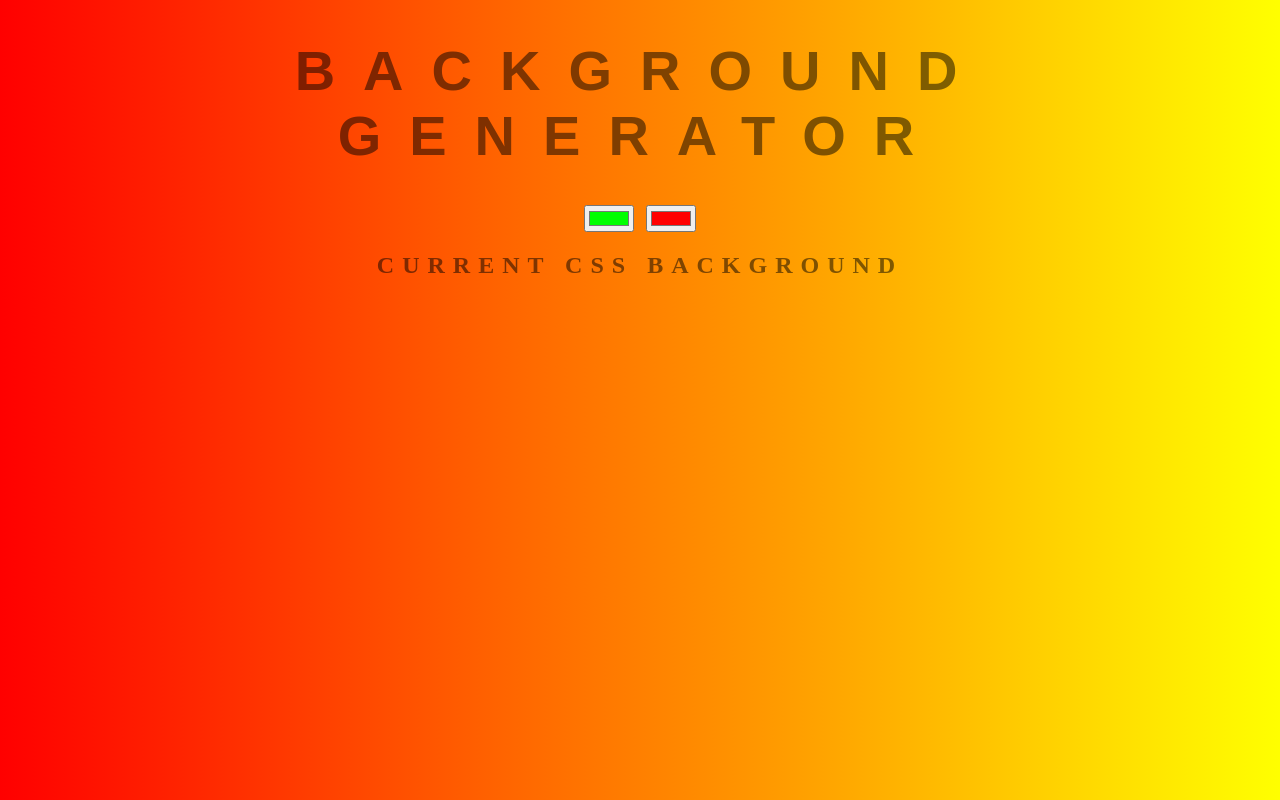
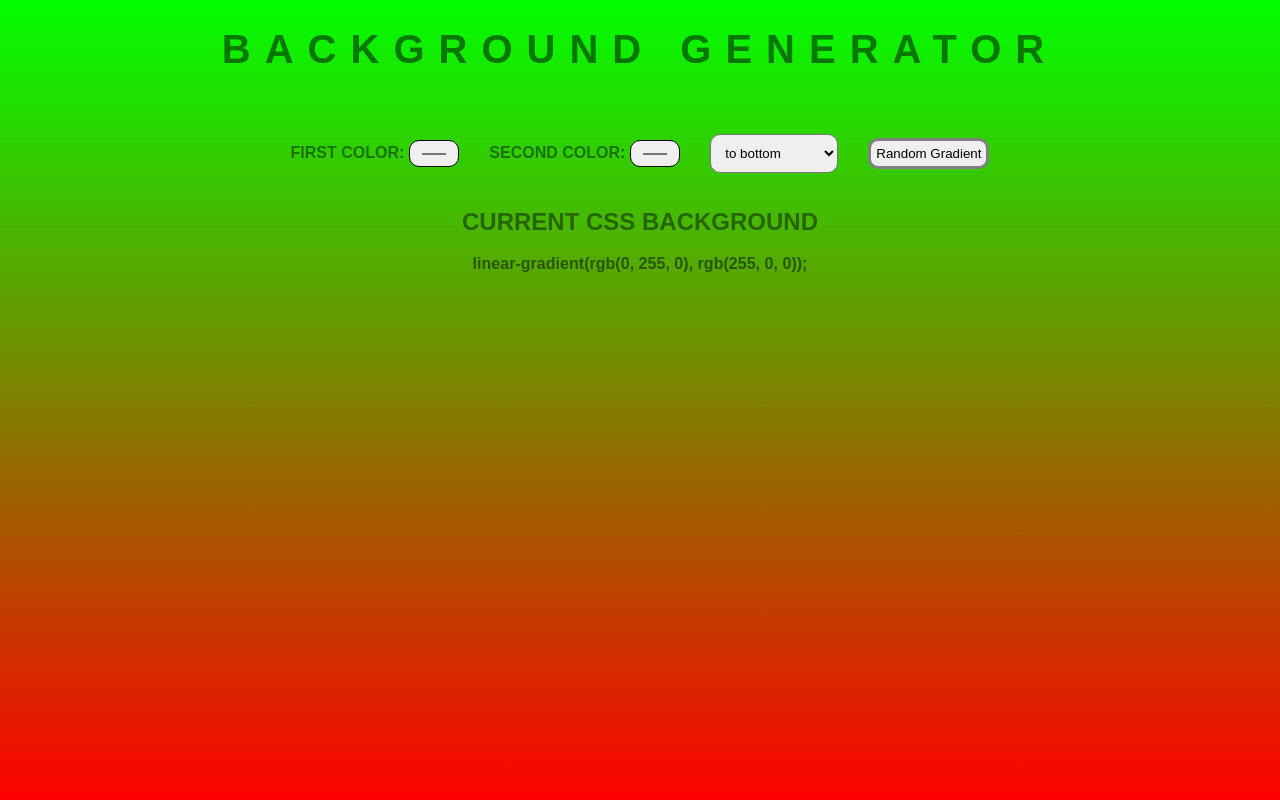
Before and after one commit to Dromediansk/gradient_generator, a website: page index.html in a window 1280 px wide. Drawn offline with Linux system fonts and the light colour scheme.

Commit message:
added input options and random gradient

```diff
--- a/index.html
+++ b/index.html
@@ -6,9 +6,25 @@
 </head>
 <body id="gradient">
 	<h1>Background Generator</h1>
-	<input class="color1" type="color" name="color1" value="#00ff00">
-	<input class="color2" type="color" name="color2" value="#ff0000">
-	<h2>Current CSS Background</h2>
+	<div id='container'>
+		<p>First color:</p>
+		<input class="color1" type="color" name="color1" value="#00ff00">
+		<p>Second color:</p>
+		<input class="color2" type="color" name="color2" value="#ff0000">
+		<select id="gradientDirection">
+	  		<option value="right">to right</option>
+	  		<option value="left">to left</option>
+	  		<option value="top">to top</option>
+	 		<option value="bottom" selected>to bottom</option>
+	  		<option value="topright">to right top</option>
+	  		<option value="topleft">to left top</option>
+	  		<option value="bottomright">to right bottom</option>
+	  		<option value="bottomleft">to left bottom</option>
+		</select>
+		<button class="random">Random Gradient</button>
+	</div>
+		<h2>Current CSS Background</h2>
+		<h3></h3>
 
 	<script type="text/javascript" src="script.js"></script>
 </body>
--- a/script.js
+++ b/script.js
@@ -2,18 +2,48 @@ var css = document.querySelector("h3");
 var color1 = document.querySelector(".color1");
 var color2 = document.querySelector(".color2");
 var body = document.getElementById("gradient");
+var button = document.querySelector("button");
+var gradientDirection = document.getElementById("gradientDirection");
+var options = document.querySelectorAll("option");
 
-function setGradient(){
-	body.style.background =
-	"linear-gradient(to right, "
-	+ color1.value
-	+ ", "
-	+ color2.value
-	+ ")";
-
-	css.textContent = body.style.background + ';';
+function setGradient() {
+  body.style.background =
+    "linear-gradient("
+    + String(getDirection())
+    + ", "
+    + color1.value
+    + ", "
+    + color2.value
+    + ")";
+  // this bit displays the current gradient code
+  css.textContent = body.style.background
+  + ";";
 }
-
-color1.addEventListener("input", setGradient)
-
-color2.addEventListener("input", setGradient)
+// display gradient on page load
+window.onload = setGradient();
+// listeners for color inputs
+color1.addEventListener("input", setGradient);
+color2.addEventListener("input", setGradient);
+// listener for random hex gen button
+button.addEventListener("click", getRandomGradients);
+// function to generate random hex codes, found on stackoverflow with my google-fu
+function makeRandomColor() {
+  var c = '';
+  while (c.length < 6) {
+    c += (Math.random()).toString(16).substr(-6).substr(-1)
+  }
+  return '#' + c;
+}
+// function to update the values.
+function getRandomGradients() {
+  color1.value = makeRandomColor();
+  color2.value = makeRandomColor();
+  setGradient();
+}
+// make direction of gradient adjustable
+function getDirection() {
+  for (var x of gradientDirection) {
+    gradientDirection.addEventListener("click", setGradient);
+    return gradientDirection.options[gradientDirection.selectedIndex].text;
+  }
+}
--- a/style.css
+++ b/style.css
@@ -1,27 +1,74 @@
+html {
+  height: 100%;
+}
+
 body {
-	font: 'Raleway', sans-serif;
-    color: rgba(0,0,0,.5);
+  width: auto;
+  font-family: sans-serif;
+  font-weight: bold;
+  color: rgba(0, 0, 0, .45);
   text-align: center;
   text-transform: uppercase;
-    letter-spacing: .5em;
   top: 15%;
-	background: linear-gradient(to right, red , yellow); /* Standard syntax */
+  background: linear-gradient(to right, red, yellow) fixed;
+  /* Standard syntax */
+}
 
+#container {
+    display: inline-flex;
+    align-items: center;
+}
+
+#container * {
+    margin: 15px;
+    border-radius: 10px;
+}
+
+#container input {
+    margin-left: 0;
+}
+
+#container p {
+    margin-right: 5px;
+}
+
+#container select,
+#container input {
+    padding: 10px;
 }
 
 h1 {
-    font: 600 3.5em 'Raleway', sans-serif;
-    color: rgba(0,0,0,.5);
+  font-family: inherit;
+  font-size: 2.5em;
+  letter-spacing: .25em;
+  color: rgba(0, 0, 0, .5);
   text-align: center;
   text-transform: uppercase;
-    letter-spacing: .5em;
+  letter-spacing: .35em;
   width: 100%;
+  padding-bottom: 20px;
+}
+
+#color {
+
 }
 
 h3 {
   font: 900 1em 'Raleway', sans-serif;
-    color: rgba(0,0,0,.5);
+  color: rgba(0, 0, 0, .5);
   text-align: center;
   text-transform: none;
-    letter-spacing: 0.01em;
+  letter-spacing: 0.002em;
 }
+
+.random {
+  margin: 2em auto;
+  padding: 5px;
+  border: 3px solid grey;
+}
+
+.random:hover {
+    cursor: pointer;
+    background-color: rgba(0, 0, 0, .5);
+    color: #ddd;
+}
```
Also changed, not shown: package.json (added, +22 -0 lines), 1 other file. Lines whose indentation alone changed are shown as unchanged.
